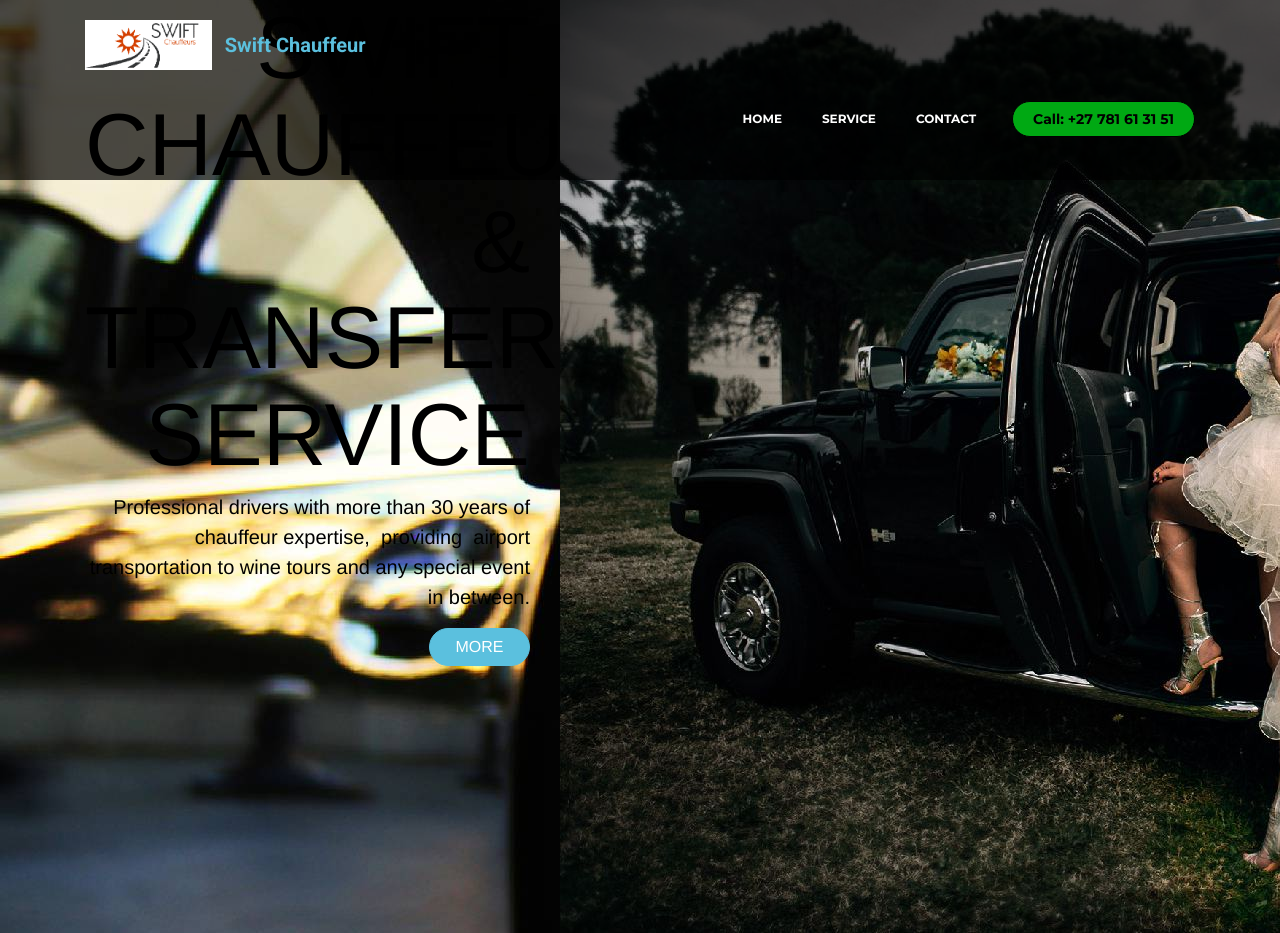
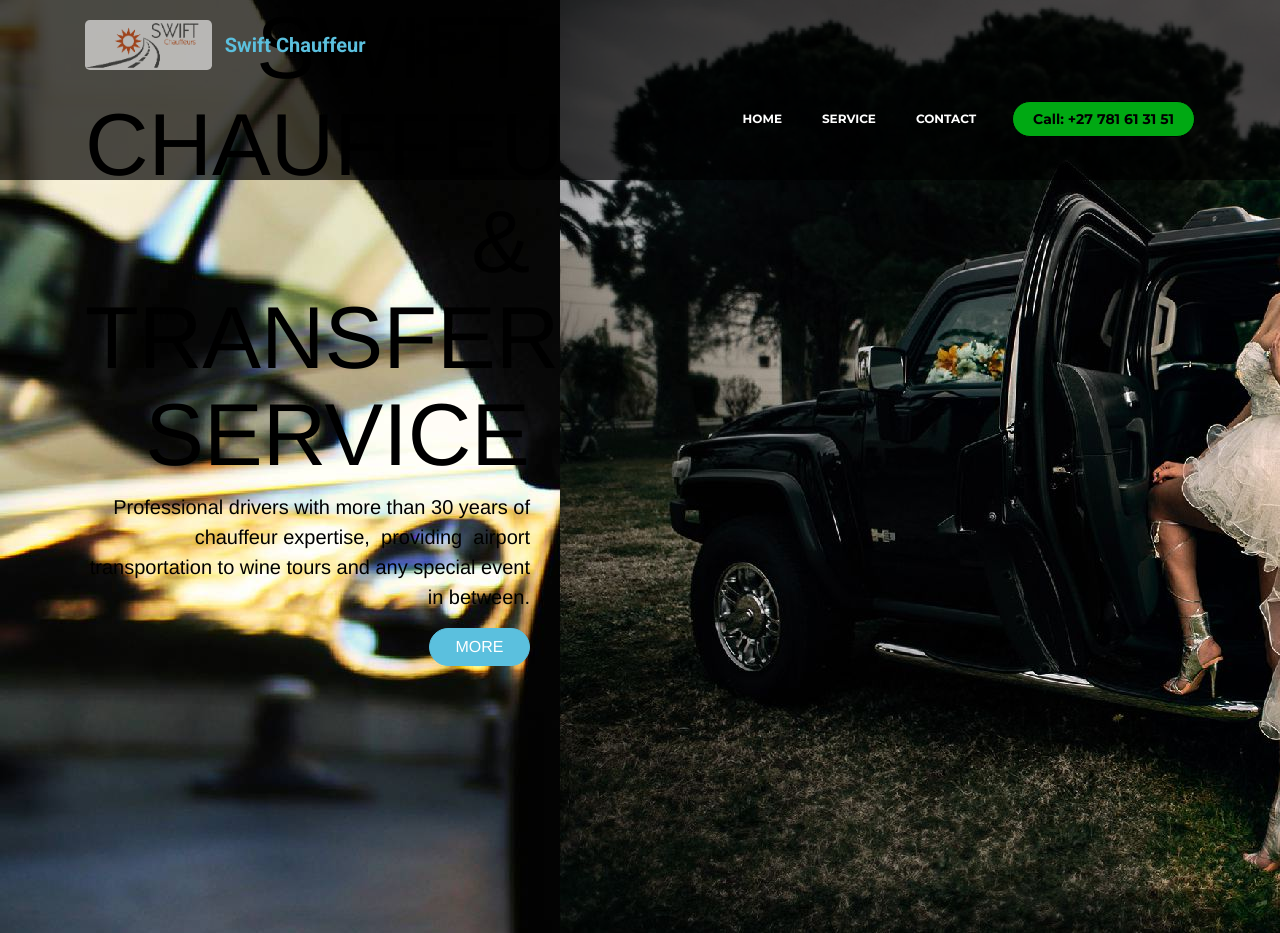
Before and after one commit to frederickishimwe/frederick-work, a plain HTML site: page index.html in a window 1280 px wide. Shown: the top 933 px of the page. Drawn offline with Linux system fonts and the light colour scheme; files that its build step writes are made by us from their sources; a script that the page names is missing; files whose address does not match are found by name.

Commit message:
Update index.html

```diff
--- a/index.html
+++ b/index.html
@@ -48,7 +48,7 @@
                 <div class="mbr-table-cell">
 
                     <div class="navbar-brand">
-                        <a href="#top" class="navbar-logo"><img src="assets/images/logo-325x128-69.png" alt="Swift Chauffeur" title="Swift Chauffeur"></a>
+                        <a href="#top" class="navbar-logo"><img class="img-rounded" style="opacity: 0.6;" src="assets/images/logo-325x128-69.png" alt="Swift Chauffeur" title="Swift Chauffeur"></a>
                         <a class="navbar-caption text-info" href="index.html#header2-0">Swift Chauffeur</a>
                     </div>
 
```
